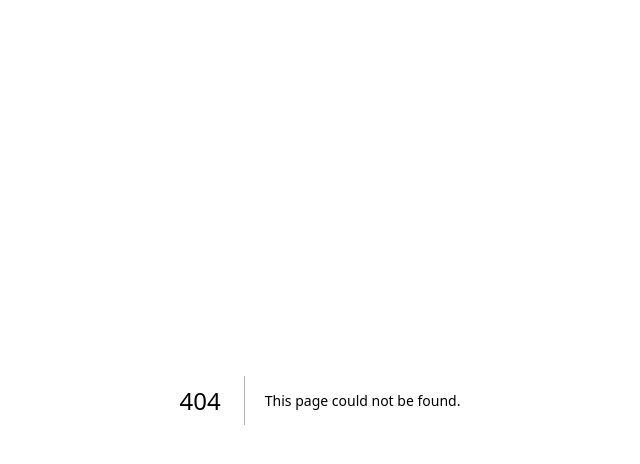
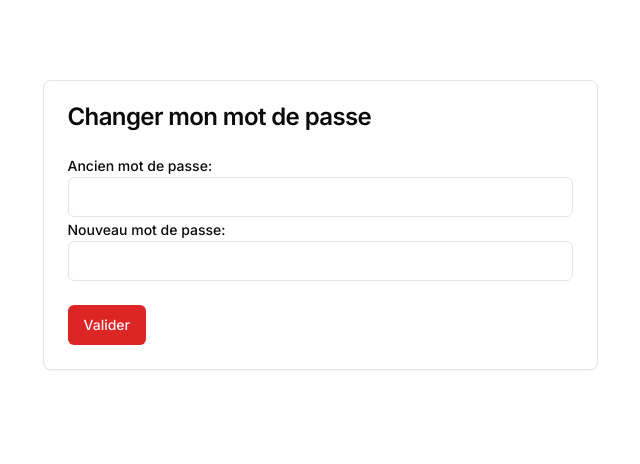
Before and after one commit to StayAliveEIP/stayalive-admin, a Next.js app: page /dashboard/settings/changepassword in a window 1280 px wide. Before the commit this address had no page. Shown: the top 464 px of the page, without its empty margins (320-960 px from the left). Built offline with nearby package versions, Linux system fonts and the light colour scheme; no server answers.

Commit message:
feat : add email change
Theoriquement : fonctionne mais besoins de test, faut attendre l'API en prod

```diff
--- /dev/null
+++ b/src/actions/apiAdminChangeEmail.ts
@@ -0,0 +1,36 @@
+import { toast } from "sonner"
+
+const apiAdminChangeEmail = async (email: string) => {
+    const bearerToken = localStorage.getItem('bearerToken');
+
+    const response = await fetch(`${process.env.NEXT_PUBLIC_API_URL}/admin/account/change-email`, {
+        method: 'POST',
+        headers: {
+            'Content-Type': 'application/json',
+            'Authorization': `Bearer ${bearerToken}`
+        },
+        body: JSON.stringify({ email: email })
+    });
+
+    if (!response.ok) {
+        toast("Une erreur innatendue est survenue", {
+            action: {
+              label: "Cacher",
+              onClick: () => console.log("Hiden"),
+            },
+          });
+        throw new Error(`HTTP error! Status: ${response.status}`);
+    } else {
+        toast("Votre email a été modifié avec succès", {
+          action: {
+          label: "Cacher",
+          onClick: () => console.log("Hiden"),
+          },
+        });
+      }
+
+      const data = await response.json();
+      return data.message;
+}
+
+export default apiAdminChangeEmail;
--- /dev/null
+++ b/src/actions/apiAdminChangePassword.ts
@@ -0,0 +1,39 @@
+import { toast } from "sonner"
+
+const apiAdminChangePassword = async (oldPassword: string, newPassword: string) => {
+    const bearerToken = localStorage.getItem('bearerToken');
+
+    const response = await fetch(`${process.env.NEXT_PUBLIC_API_URL}/admin/account/password/change-password`, {
+        method: 'POST',
+        headers: {
+            'Content-Type': 'application/json',
+            'Authorization': `Bearer ${bearerToken}`
+        },
+        body: JSON.stringify({
+            oldPassword: oldPassword,
+            newPassword: newPassword
+        })
+    });
+
+    if (!response.ok) {
+        toast("Une erreur innatendue est survenue", {
+            action: {
+              label: "Cacher",
+              onClick: () => console.log("Hiden"),
+            },
+          });
+        throw new Error(`HTTP error! Status: ${response.status}`);
+    } else {
+        toast("Votre mot de passe a été modifié avec succès", {
+          action: {
+          label: "Cacher",
+          onClick: () => console.log("Hiden"),
+          },
+        });
+      }
+
+    const data = await response.json();
+    return data.message;
+}
+
+export default apiAdminChangePassword;
--- a/src/actions/apiAdminModify.ts
+++ /dev/null
@@ -1 +0,0 @@
-// Route API manquante
--- a/src/actions/apiRescuerDownloadDocument.ts
+++ b/src/actions/apiRescuerDownloadDocument.ts
@@ -1,6 +1,7 @@
 import { toast } from "sonner"
 
 const apiRescuerDownloadDocument = async (documentId: string) => {
+  const bearerToken = localStorage.getItem('bearerToken');
     if (!documentId.trim()) {
         toast("L'ID du sauveteur est requis.", {
             action: {
@@ -14,6 +15,10 @@ const apiRescuerDownloadDocument = async (documentId: string) => {
       try {
         const response = await fetch(`${process.env.NEXT_PUBLIC_API_URL}/admin/rescuer/document/download/${documentId}`, {
             method: 'GET',
+            headers: {
+              'Content-Type': 'application/json',
+              'Authorization': `Bearer ${bearerToken}`
+          },
         });
 
         if (!response.ok) {
--- /dev/null
+++ b/src/app/dashboard/settings/changeemail/page.tsx
@@ -0,0 +1,51 @@
+"use client"
+
+import {
+    Card,
+    CardContent,
+    CardHeader,
+    CardTitle,
+  } from "@/components/ui/card";
+import { Button } from "@/components/ui/button";
+import Link from 'next/link';
+import { useEffect, useState } from 'react';
+import { Input } from "@/components/ui/input";
+import {Label} from "@/components/ui/label";
+import apiAdminInfo from '@/actions/apiAdminInfo'
+import apiAdminChangeEmail from '@/actions/apiAdminChangeEmail'
+
+const ChangePassword: React.FC = () => {
+    const [accountEmail, setAccountEmail] = useState('');
+
+    function getAdminInfo() {
+      apiAdminInfo().then(r=> {
+        if (r != undefined) {
+            setAccountEmail(r.email);
+        }
+      }).catch(e=>{});
+    }
+
+    useEffect(() => {
+      getAdminInfo();
+    }, [])
+
+    return (
+      <div>
+      <Card className="w-[555px] m-auto mt-20">
+        <CardHeader>
+          <CardTitle>Changer mon email</CardTitle>
+        </CardHeader>
+        <CardContent>
+          <Label htmlFor="password">Nouveau email: </Label>
+          <Input value={accountEmail} onChange={(e) => setAccountEmail(e.target.value)}></Input>
+        </CardContent>
+        <CardContent>
+          <Link href="/dashboard/settings">
+            <Button onClick={() => apiAdminChangeEmail(accountEmail)}>Valider</Button>
+          </Link>
+        </CardContent>
+      </Card>
+      </div>
+    );
+};
+export default ChangePassword;
--- /dev/null
+++ b/src/app/dashboard/settings/changepassword/page.tsx
@@ -0,0 +1,55 @@
+"use client"
+
+import {
+    Card,
+    CardContent,
+    CardHeader,
+    CardTitle,
+  } from "@/components/ui/card";
+import { Button } from "@/components/ui/button";
+import Link from 'next/link';
+import { useEffect, useState } from 'react';
+import { Input } from "@/components/ui/input";
+import {Label} from "@/components/ui/label";
+import apiAdminInfo from '@/actions/apiAdminInfo'
+import apiAdminChangePassword from '@/actions/apiAdminChangePassword'
+
+const ChangePassword: React.FC = () => {
+    const [accountOldPassword, setAccountOldPassword] = useState('');
+    const [accountNewPassword, setAccountNewPassword] = useState('');
+
+    function getAdminInfo() {
+      apiAdminInfo().then(r=> {
+        if (r != undefined) {
+            setAccountOldPassword(r.oldPassword);
+            setAccountNewPassword(r.newPassword);
+        }
+      }).catch(e=>{});
+    }
+
+    useEffect(() => {
+      getAdminInfo();
+    }, [])
+
+    return (
+      <div>
+      <Card className="w-[555px] m-auto mt-20">
+        <CardHeader>
+          <CardTitle>Changer mon mot de passe</CardTitle>
+        </CardHeader>
+        <CardContent>
+          <Label htmlFor="password">Ancien mot de passe: </Label>
+          <Input value={accountOldPassword} onChange={(e) => setAccountOldPassword(e.target.value)}></Input>
+          <Label htmlFor="password">Nouveau mot de passe: </Label>
+          <Input value={accountNewPassword} onChange={(e) => setAccountNewPassword(e.target.value)}></Input>
+        </CardContent>
+        <CardContent>
+          <Link href="/dashboard/settings">
+            <Button onClick={() => apiAdminChangePassword(accountOldPassword, accountNewPassword)}>Valider</Button>
+          </Link>
+        </CardContent>
+      </Card>
+      </div>
+    );
+};
+export default ChangePassword;
--- a/src/app/dashboard/settings/page.tsx
+++ b/src/app/dashboard/settings/page.tsx
@@ -47,7 +47,7 @@ const SettingsAdmin: React.FC = () => {
           <CardTitle>Info du compte</CardTitle>
         </CardHeader>
         <CardContent>
-          <Label htmlFor="password">Prenom: </Label>
+          <Label htmlFor="password">Prénom: </Label>
           <Input value={accountFirstname} onChange={(e) => setAccountFirstname(e.target.value)}></Input>
           <Label htmlFor="password">Nom: </Label>
           <Input value={accountLastname} onChange={(e) => setAccountLastname(e.target.value)}></Input>
@@ -56,6 +56,16 @@ const SettingsAdmin: React.FC = () => {
         </CardContent>
         <CardContent>
           <Button onClick={() => apiGetMagicLink(accountEmail)}>Obtenir mon Magic Link</Button>
+        </CardContent>
+        <CardContent>
+          <Link href="/dashboard/settings/changeemail">
+            <Button>Changer mon email</Button>
+          </Link>
+        </CardContent>
+        <CardContent>
+          <Link href="/dashboard/settings/changepassword">
+            <Button>Changer mon mot de passe</Button>
+          </Link>
         </CardContent>
         <CardContent>Status de votre email: {accountEmailStatus ? "Verifie" : "En attente"}</CardContent>
         <CardFooter className="flex justify-between">
```
